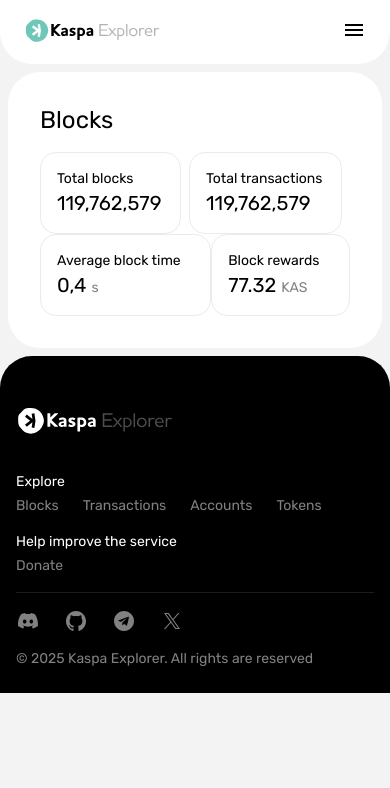
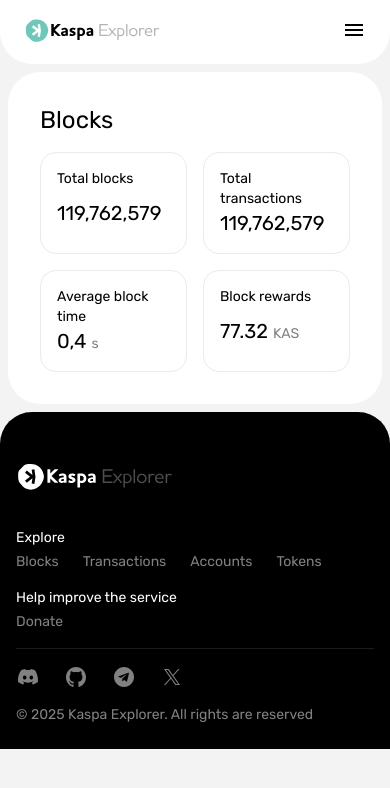
Before and after one commit to lAmeR1/kaspa-explorer-ng, a React (Vite) app: page / in a window 390 px wide. Shown: the top 788 px of the page. Built offline with nearby package versions, Linux system fonts and the light colour scheme.

Commit message:
Refactor layout to use grid for better responsiveness
Replaced flex-row layout with a grid-based structure for the blocks section, adding support for 2-column and 4-column configurations. This improves responsiveness and simplifies alignment across various screen sizes.

```diff
--- a/src/App.jsx
+++ b/src/App.jsx
@@ -16,12 +16,12 @@
             <div className="block bg-white m-2 mt-18 rounded-4xl text-black p-8 text-left">
                 <div className="text-2xl mb-4">Blocks</div>
 
-                <div className="w-full flex flex-row justify-between items-stretch flex-wrap">
-                    <div className="mr-2 grow grid border-[1px] border-gray-100 rounded-2xl p-4">
+                <div className="w-full grid grid-cols-2 sm:grid-cols-4 gap-4 justify-between items-stretch flex-wrap">
+                    <div className="grow grid border-[1px] border-gray-100 rounded-2xl p-4">
                         <span className="text-sm">Total blocks</span>
                         <span className="text-xl">119,762,579</span>
                     </div>
-                    <div className="mr-2 grow grid border-[1px] border-gray-100 rounded-2xl p-4">
+                    <div className="grow grid border-[1px] border-gray-100 rounded-2xl p-4">
                         <span className="text-sm">Total transactions</span>
                         <span className="text-xl">119,762,579</span>
                     </div>
```
